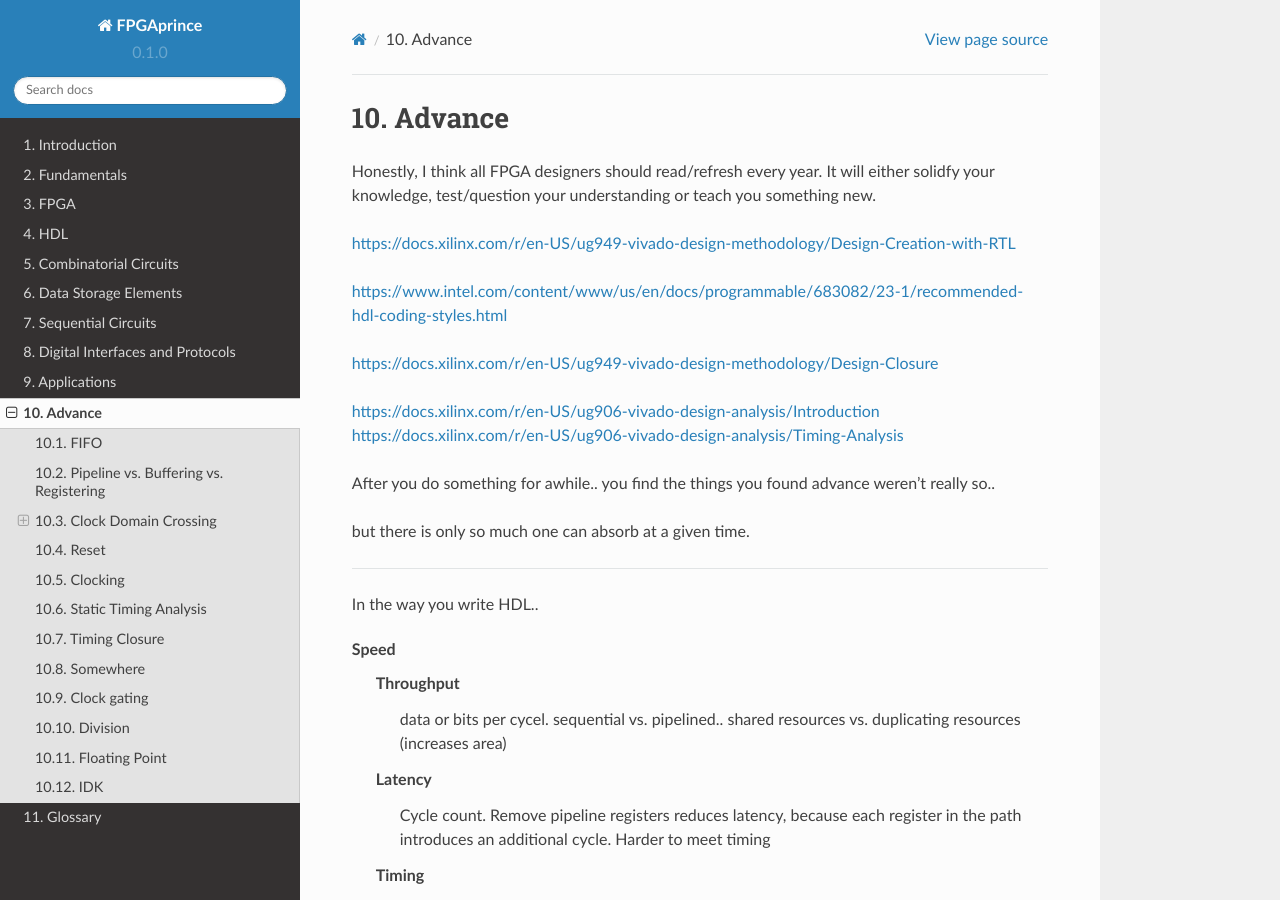
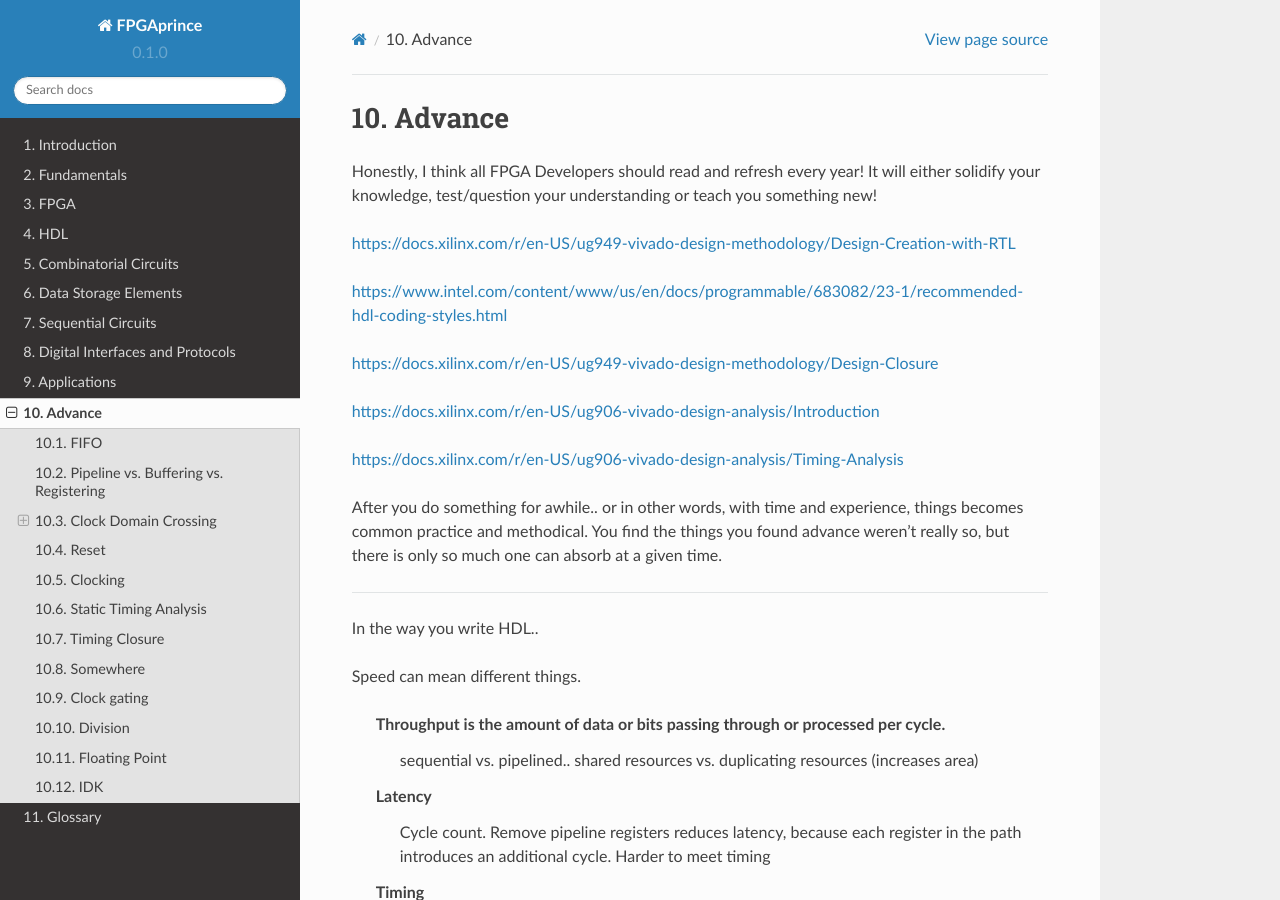
Before and after one commit to fpgaprince/rtd, a Sphinx documentation site: the page built from docs/source/advance.rst, in a window 1280 px wide and 900 px high. Built offline with Sphinx 7.4.7 and the Read the Docs theme 2.0.0, drawn with Linux system fonts in a browser that asks for light colours.

Commit message:
format advance

```diff
--- a/docs/source/advance.rst
+++ b/docs/source/advance.rst
@@ -1,7 +1,7 @@
 Advance
 ***********************
-Honestly, I think all FPGA designers should read/refresh every year.
-It will either solidfy your knowledge, test/question your understanding or teach you something new.
+Honestly, I think all FPGA Developers should read and refresh every year!
+It will either solidify your knowledge, test/question your understanding or teach you something new!
 
 https://docs.xilinx.com/r/en-US/ug949-vivado-design-methodology/Design-Creation-with-RTL
 
@@ -11,23 +11,24 @@ https://www.intel.com/content/www/us/en/docs/programmable/683082/23-1/recommende
 https://docs.xilinx.com/r/en-US/ug949-vivado-design-methodology/Design-Closure
 
 https://docs.xilinx.com/r/en-US/ug906-vivado-design-analysis/Introduction
+
 https://docs.xilinx.com/r/en-US/ug906-vivado-design-analysis/Timing-Analysis
 
 
 
-After you do something for awhile..
-you find the things you found advance weren't really so..
-
-but there is only so much one can absorb at a given time.
+After you do something for awhile.. or in other words, with time and experience,
+things becomes common practice and methodical.
+You find the things you found advance weren't really so, but there is only so much one can absorb at a given time.
 
 ---------
 
 In the way you write HDL..
 
-Speed
-    Throughput
-        data or bits per cycel.
-        sequential vs. pipelined.. shared resources vs. duplicating resources (increases area)
+Speed can mean different things.
+
+    **Throughput** is the amount of data or bits passing through or processed per cycle.
+        sequential vs. pipelined..
+        shared resources vs. duplicating resources (increases area)
 
     Latency
         Cycle count.
```
